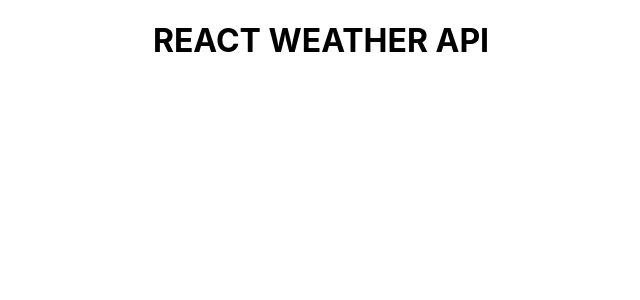
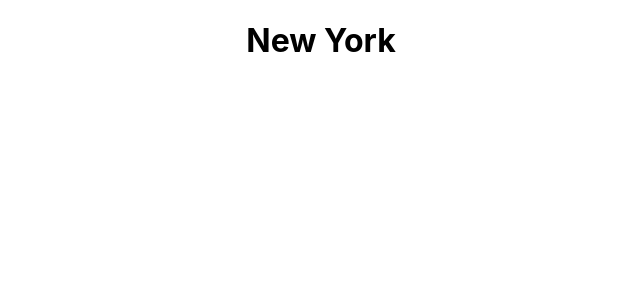
Before and after one commit to codershona/react-weather-app, a React (Create React App) app: page / in a window 1280 px wide. Shown: the top 300 px of the page, without its empty margins (319-959 px from the left). Built offline with nearby package versions, Linux system fonts and the light colour scheme.

Commit message:
adding div containers and cards in my method concepts

```diff
--- a/src/app_component/weather.component.js
+++ b/src/app_component/weather.component.js
@@ -4,9 +4,11 @@ import React from 'react';
 const Weather = () => {
 	return (
 		<div className="container">
-		<h1>REACT WEATHER API</h1>
+		 <div className="cards">
+           <h1>New York</h1>
 
-		</div>
+		 </div>
+		 </div>
 
 
    );
```
